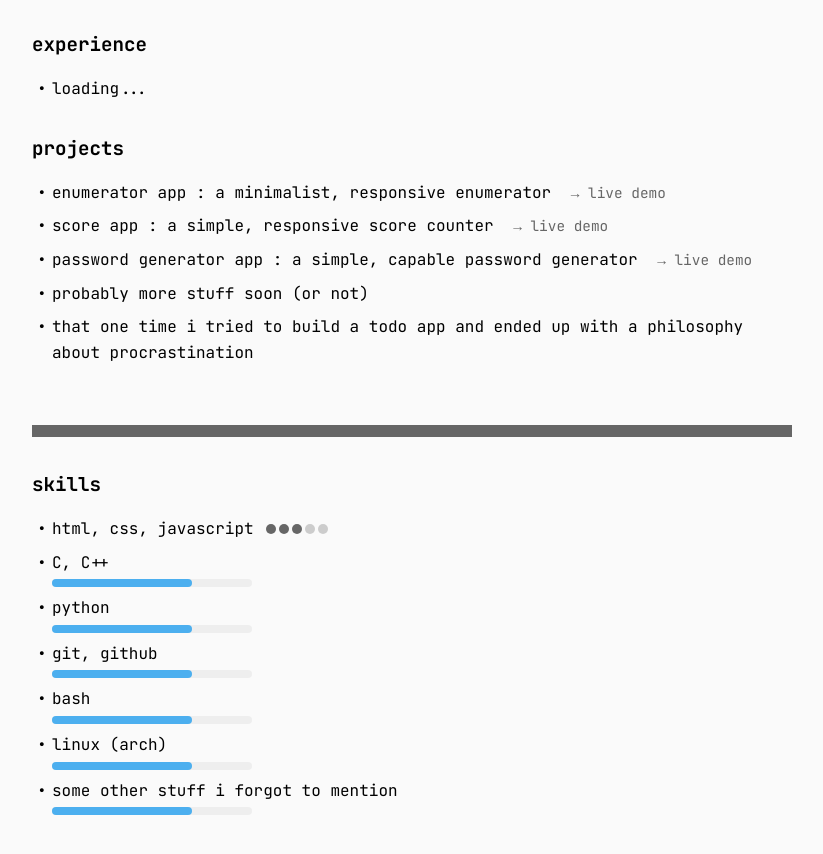
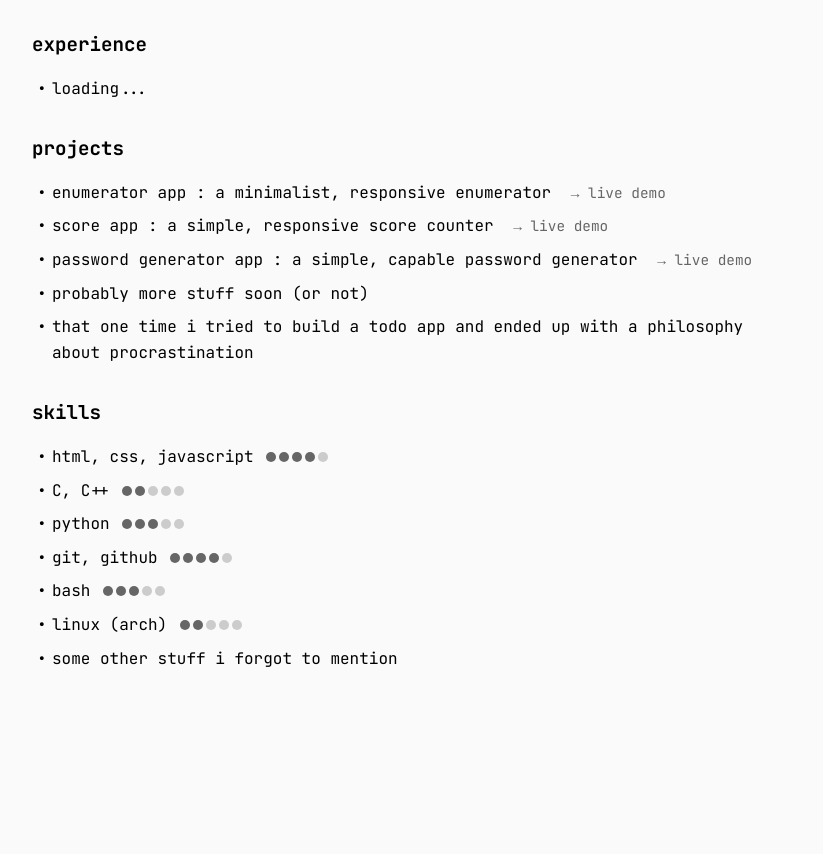
Before and after one commit to ukituro/portfolio, a plain HTML site: page index.html in a window 1280 px wide. Shown: the part 192-1046 px from the top of the page, without its empty margins (228-1051 px from the left). After the commit the page ends 911 px from the top, so only its background shows below. Drawn offline with Linux system fonts and the light colour scheme.

Commit message:
index html updated

```diff
--- a/index.html
+++ b/index.html
@@ -36,35 +36,27 @@
     </ul>
 
 
-<hr style="border: none; height: 12px; background: #666;">
-
     <h2>skills</h2>
     <ul>
         <li>html, css, javascript
+        <span class="dot filled"></span><span class="dot filled"></span><span class="dot filled"></span><span class="dot filled"></span><span class="dot"></span>
+        </li>
+        <li>C, C++
+        <span class="dot filled"></span><span class="dot filled"></span><span class="dot"></span><span class="dot"></span><span class="dot"></span>
+        </li>
+        <li>python
         <span class="dot filled"></span><span class="dot filled"></span><span class="dot filled"></span><span class="dot"></span><span class="dot"></span>
         </li>
-        <li>C, C++
-            <div class="bar"><div class="level" style="width: 70%"></div></div>
-        </li>
-        <li>python
-                        <div class="bar"><div class="level" style="width: 70%"></div></div>
-
-        </li>
         <li>git, github
-                        <div class="bar"><div class="level" style="width: 70%"></div></div>
-
+        <span class="dot filled"></span><span class="dot filled"></span><span class="dot filled"></span><span class="dot filled"></span><span class="dot"></span>
         </li>
         <li>bash
-                        <div class="bar"><div class="level" style="width: 70%"></div></div>
-
+        <span class="dot filled"></span><span class="dot filled"></span><span class="dot filled"></span><span class="dot"></span><span class="dot"></span>
         </li>
         <li>linux (arch)
-                        <div class="bar"><div class="level" style="width: 70%"></div></div>
-
+        <span class="dot filled"></span><span class="dot filled"></span><span class="dot"></span><span class="dot"></span><span class="dot"></span>
         </li>
         <li>some other stuff i forgot to mention
-                        <div class="bar"><div class="level" style="width: 70%"></div></div>
-
         </li>
     </ul>
 
```
